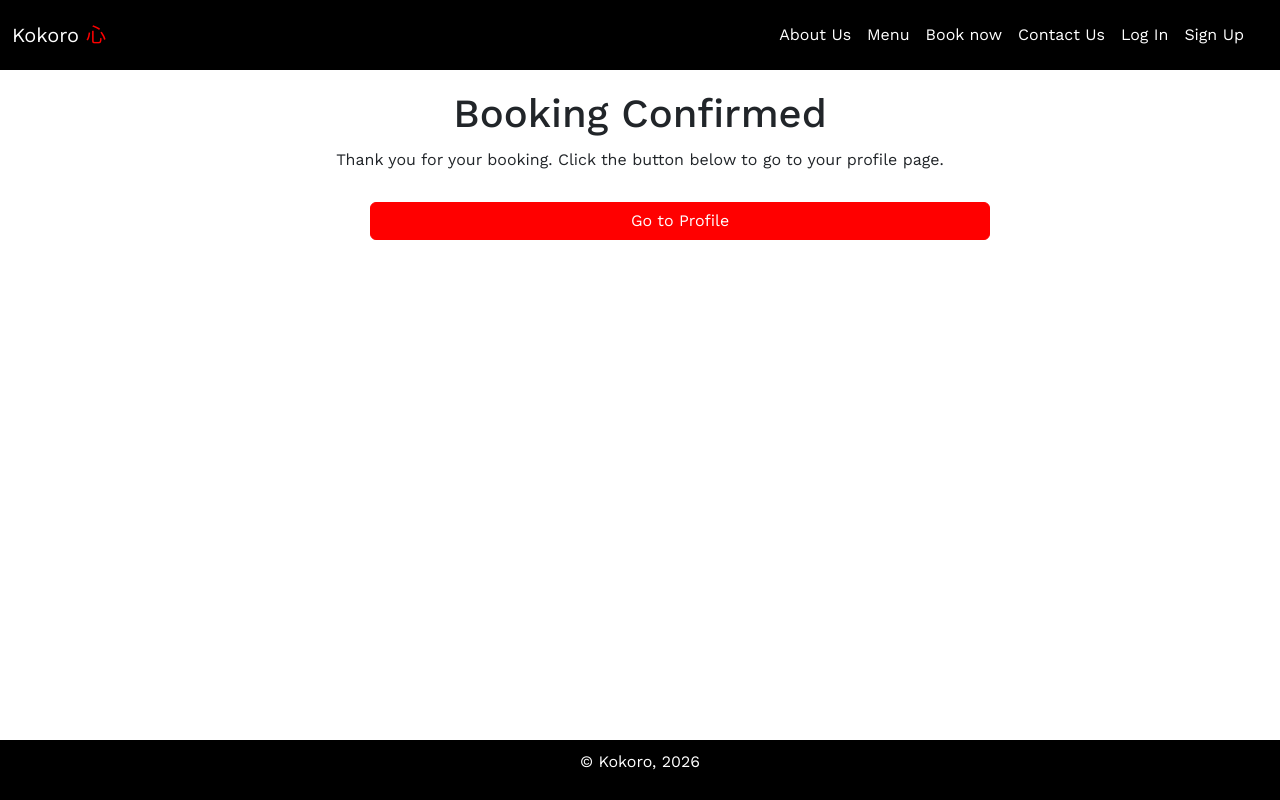
After one commit to Siaaancode/Module-3, a Django app: template bookings/templates/booking_confirmation.html in a window 1280 px wide; the page is wider, and only the part inside the window is pictured. The commit adds this page. Run offline with Django 3.2, Linux system fonts and the light colour scheme; the template is opened without the code that fills it, so the values that code supplies are empty.

Commit message:
Added a booking confirmation page

```diff
--- a/bookings/static/css/styles.css
+++ b/bookings/static/css/styles.css
@@ -194,6 +194,13 @@ ul {
     margin-top: 10px;
 }
 
+/* Booking confirmation page */
+
+#booking_confirmation_container {
+    text-align: center;
+    margin: 20px;
+}
+
 /* Edit booking page */
 
 .save-edit.btn-primary {
--- /dev/null
+++ b/bookings/templates/booking_confirmation.html
@@ -0,0 +1,108 @@
+{% load static %}
+<!doctype html>
+<html lang="en">
+
+<head>
+    <meta charset="UTF-8">
+    <meta name="viewport" content="width=device-width, initial-scale=1.0">
+    <title>Kokoro Restaurant - Booking Confirmation</title>
+    <!-- Bootstrap CSS -->
+    <link href="https://cdn.jsdelivr.net/npm/bootstrap@5.3.8/dist/css/bootstrap.min.css" rel="stylesheet"
+        integrity="sha384-sRIl4kxILFvY47J16cr9ZwB07vP4J8+LH7qKQnuqkuIAvNWLzeN8tE5YBujZqJLB" crossorigin="anonymous">
+    <!-- CSS Stylesheet-->
+    <link rel="stylesheet" href="{% static 'css/styles.css' %}">
+    <!-- Favicon icons -->
+
+</head>
+
+<body>
+    <!-- Navigation bar -->
+    <header>
+        <nav class="navbar navbar-expand-lg bg-body-tertiary fixed-top">
+            <div class="container-fluid">
+                <a class="navbar-brand" href="{% url 'index' %}">Kokoro <span style="color: red;">心</span></a>
+                <button class="navbar-toggler" type="button" data-bs-toggle="offcanvas"
+                    data-bs-target="#offcanvasNavbar" aria-controls="offcanvasNavbar" aria-label="Toggle navigation">
+                    <span class="navbar-toggler-icon"></span>
+                </button>
+                <div class="offcanvas offcanvas-end" tabindex="-1" id="offcanvasNavbar" role="dialog"
+                    aria-labelledby="offcanvasNavbarLabel">
+                    <div class="offcanvas-header">
+                        <h5 class="offcanvas-title" id="offcanvasNavbarLabel">Kokoro <span style="color: red;">心</span>
+                        </h5>
+                        <button type="button" class="btn-close" data-bs-dismiss="offcanvas" aria-label="Close"></button>
+                    </div>
+                    <div class="offcanvas-body">
+                        <ul class="navbar-nav justify-content-end flex-grow-1 pe-3">
+                            <li class="nav-item">
+                                <a class="nav-link active" href="{% url 'index' %}#about-us">About Us</a>
+                            </li>
+                            <li class="nav-item">
+                                <a class="nav-link" href="/menu/">Menu</a>
+                            </li>
+                            <li class="nav-item">
+                                <a class="nav-link" href="{% url 'booking_page' %}">Book now</a>
+                            </li>
+                            <li class="nav-item">
+                                <a class="nav-link" href="{% url 'index' %}#footer-container">Contact Us</a>
+                            </li>
+
+                            {% if user.is_authenticated %}
+
+                            <li class="nav-item">
+                                <a class="nav-link" href="{% url 'profile' %}">
+                                    Welcome, {{ user.username }}
+                                </a>
+                            </li>
+
+                            <li class="nav-item">
+                                <form method="POST" action="{% url 'logout' %}">
+                                    {% csrf_token %}
+                                    <button class="nav-link" type="submit">
+                                        Log Out
+                                    </button>
+                                </form>
+                            </li>
+
+                            {% else %}
+
+                            <li class="nav-item">
+                                <a class="nav-link" href="{% url 'login' %}">
+                                    Log In
+                                </a>
+                            </li>
+
+                            <li class="nav-item">
+                                <a class="nav-link" href="{% url 'signup' %}">
+                                    Sign Up
+                                </a>
+                            </li>
+
+                            {% endif %}
+                        </ul>
+                    </div>
+                </div>
+            </div>
+        </nav>
+    </header>
+    <main id="booking_confirmation_container">
+
+        <h1>Booking Confirmed</h1>
+        <p>Thank you for your booking. Click the button below to go to your profile page.</p>
+        <a class="booking btn btn-primary" href="{% url 'profile' %}">Go to Profile</a>
+
+    </main>
+
+    <footer id="footer-container" class="fixed-bottom">
+        <div id="copyright">
+            <p>&copy; Kokoro, 2026</p>
+        </div>
+    </footer>
+
+    <!-- Bootstrap JS -->
+    <script src="https://cdn.jsdelivr.net/npm/bootstrap@5.3.8/dist/js/bootstrap.bundle.min.js"
+        integrity="sha384-FKyoEForCGlyvwx9Hj09JcYn3nv7wiPVlz7YYwJrWVcXK/BmnVDxM+D2scQbITxI"
+        crossorigin="anonymous"></script>
+</body>
+
+</html>
--- a/module_3/urls.py
+++ b/module_3/urls.py
@@ -51,6 +51,11 @@ urlpatterns = [
         name='booking_page'
     ),
     path(
+        "booking-confirmation/<int:booking_id>/",
+        index_views.booking_confirmation,
+        name="booking_confirmation"
+    ),
+    path(
         'menu/',
         index_views.menu,
         name='menu'
```
Also changed, not shown: bookings/views.py (+20 -2 lines), README.md.
